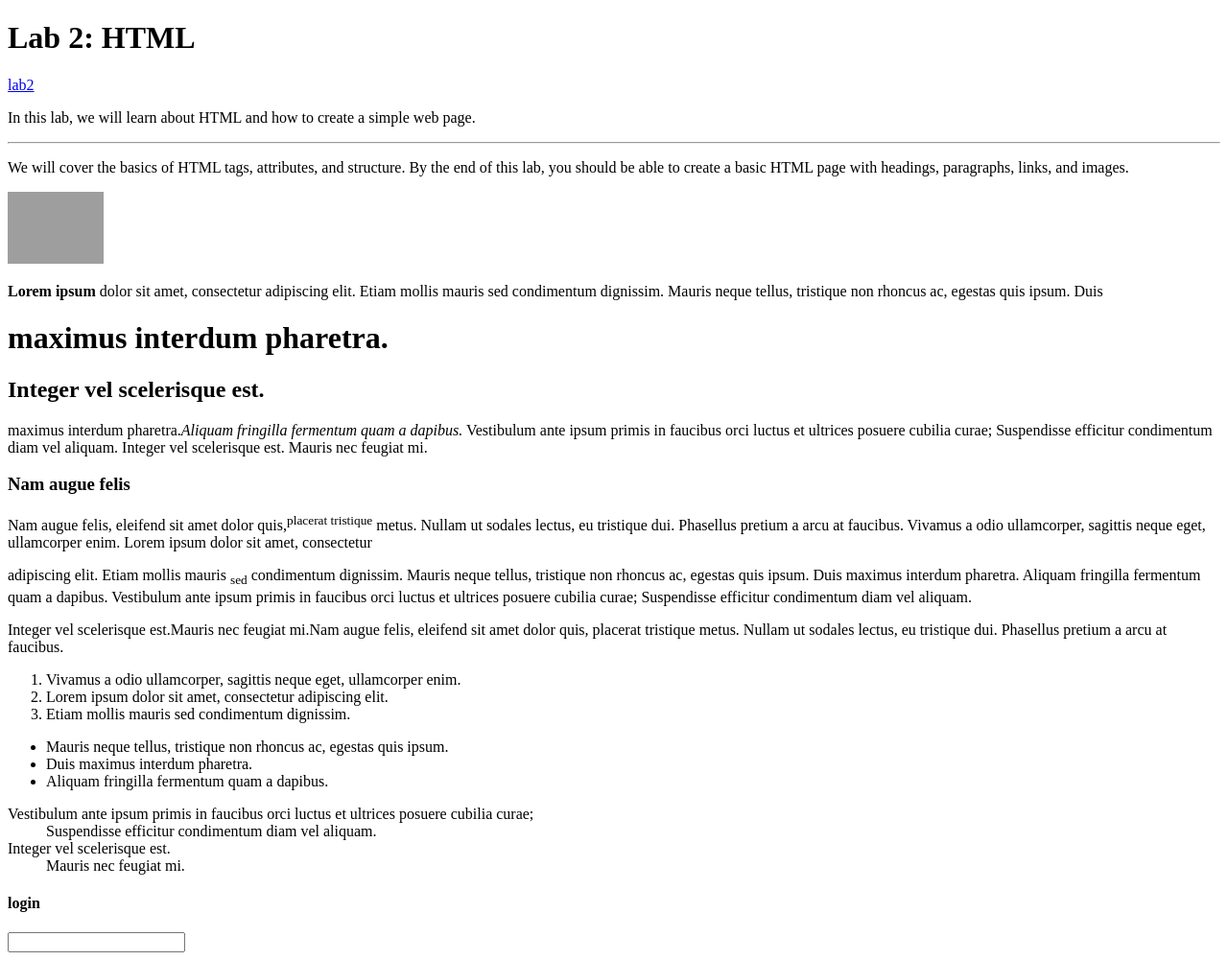
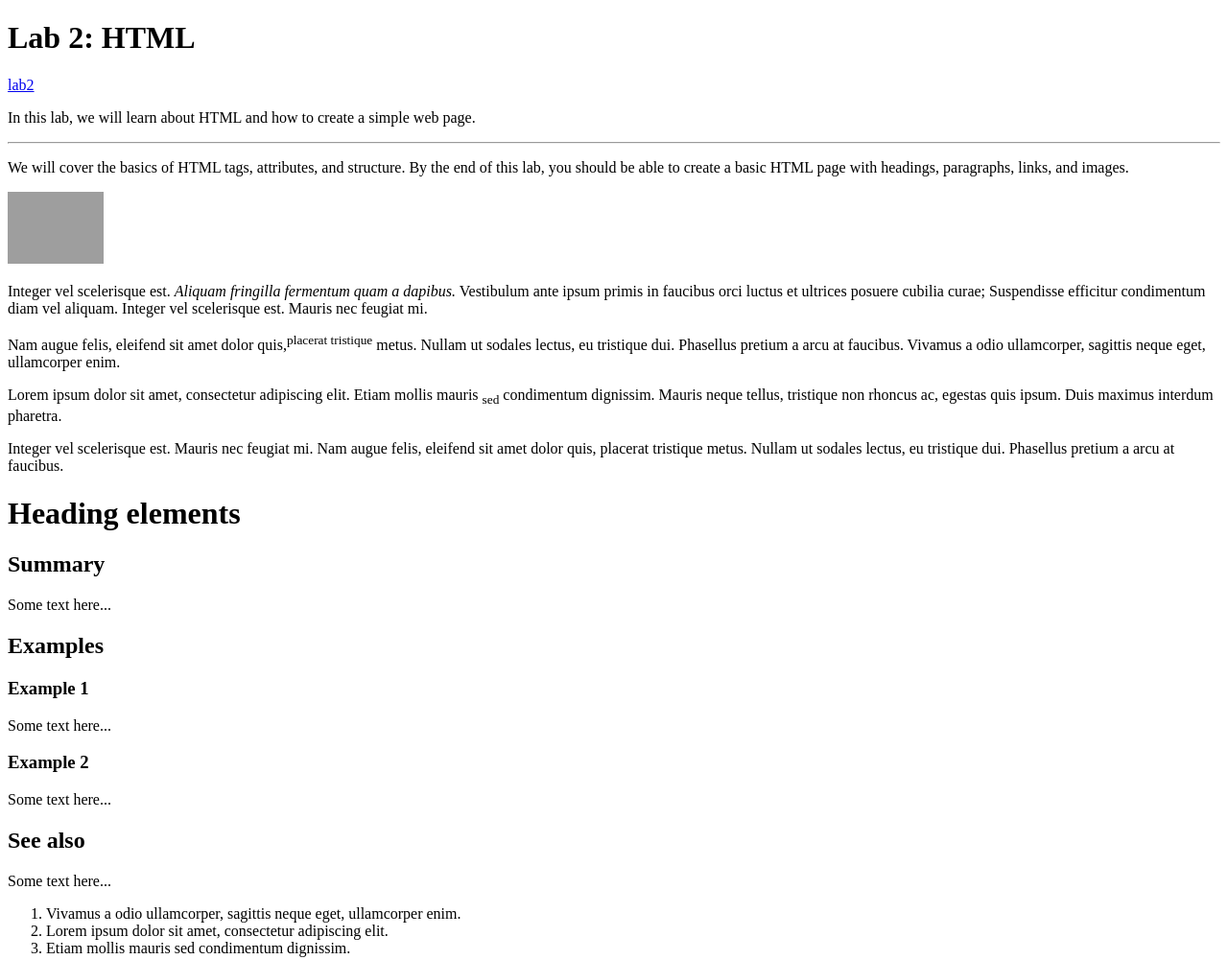
Before and after one commit to laflimban-ui/cpit-405-lab-1, a plain HTML site: page lab2.html in a window 1280 px wide. Shown: the top 1001 px of the page at 96% size. Drawn offline with Linux system fonts and the light colour scheme; grey boxes are pictures that could not be loaded.

Commit message:
Update lab2.html
Co-Authored-By: Claude Sonnet 5 <noreply@anthropic.com>

```diff
--- a/lab2.html
+++ b/lab2.html
@@ -14,19 +14,36 @@
     <hr>
     <p>We will cover the basics of HTML tags, attributes, and structure. By the end of this lab, you should be able to create a basic HTML page with headings, paragraphs, links, and images.</p>
 
+    <a href="https://cpit405.gitlab.io">
     <img src="https://cpit405.gitlab.io/images/kingfisher.png" width="100px" alt="Kingfisher bird" id="img">
-    <p><strong>Lorem ipsum</strong> dolor sit amet, consectetur adipiscing elit. Etiam mollis mauris sed condimentum dignissim. Mauris neque tellus, tristique non rhoncus ac, egestas quis ipsum. Duis</p>
-    <h1>maximus interdum pharetra.</h1>
-    <h2>Integer vel scelerisque est.</h2>
+    </a>
+    <p>Integer vel scelerisque est. <em>Aliquam fringilla fermentum quam a dapibus.</em> Vestibulum ante ipsum primis in faucibus orci luctus et ultrices posuere cubilia curae; Suspendisse efficitur condimentum diam vel aliquam. Integer vel scelerisque est. Mauris nec feugiat mi.</p>
 
-    <p>maximus interdum pharetra.<em>Aliquam fringilla fermentum  quam a dapibus.</em> Vestibulum ante ipsum primis in faucibus orci luctus et ultrices posuere cubilia curae; Suspendisse efficitur condimentum diam vel aliquam. Integer vel scelerisque est. Mauris nec feugiat mi.</p>
+    <p>Nam augue felis, eleifend sit amet dolor quis,<sup>placerat tristique</sup> metus. Nullam ut sodales lectus, eu tristique dui. Phasellus pretium a arcu at faucibus. Vivamus a odio ullamcorper, sagittis neque eget, ullamcorper enim.</p>
+    <p>Lorem ipsum dolor sit amet, consectetur adipiscing elit. Etiam mollis mauris <sub>sed</sub> condimentum dignissim. Mauris neque tellus, tristique non rhoncus ac, egestas quis ipsum. Duis maximus interdum pharetra.</p>
 
-    <h3>Nam augue felis</h3>
-    <p>Nam augue felis, eleifend sit amet dolor quis,<sup>placerat tristique</sup>  metus. Nullam ut sodales lectus, eu tristique dui. Phasellus pretium a arcu at faucibus. Vivamus a odio ullamcorper, sagittis neque eget, ullamcorper enim. Lorem ipsum dolor sit amet, consectetur</p>
-    <p>adipiscing elit. Etiam mollis mauris <sub>sed</sub> condimentum dignissim. Mauris neque tellus, tristique non rhoncus ac, egestas quis ipsum. Duis maximus interdum pharetra. Aliquam fringilla fermentum quam a dapibus. Vestibulum ante ipsum primis in faucibus orci luctus et ultrices posuere cubilia curae; Suspendisse efficitur condimentum diam vel aliquam. </span> </p>
+    <p><span>Integer vel scelerisque est. Mauris nec feugiat mi. Nam augue felis, eleifend sit amet dolor quis, placerat tristique metus. Nullam ut sodales lectus, eu tristique dui. Phasellus pretium a arcu at faucibus.</span></p>
 
-    <p><span>Integer vel scelerisque est.Mauris nec feugiat mi.Nam augue felis, eleifend sit amet dolor quis, placerat tristique metus. Nullam ut sodales lectus, eu tristique dui. Phasellus pretium a arcu at faucibus. </p>
-        <ol>
+
+
+
+   <h1>Heading elements</h1>
+
+    <h2>Summary</h2>
+    <p>Some text here...</p>
+
+    <h2>Examples</h2>
+
+    <h3>Example 1</h3>
+    <p>Some text here...</p>
+
+    <h3>Example 2</h3>
+    <p>Some text here...</p>
+
+    <h2>See also</h2>
+    <p>Some text here...</p>
+
+    <ol>
             <li>Vivamus a odio ullamcorper, sagittis neque eget, ullamcorper enim.</li>
             <li>Lorem ipsum dolor sit amet, consectetur adipiscing elit.</li>
             <li>Etiam mollis mauris sed condimentum dignissim.</li>
@@ -66,14 +83,17 @@
                 <td>Vue</td>
                 <td>Laravel</td>
             </tr>
+        </table>
 
             <form>
                 <h4>login</h4>
-             <input type="text" id="fname" name="fname"><br><br>
-             <h4>password</h4>
-             <input type="password" id="lname" name="lname"><br><br>
-             <input type="submit" value="Submit">
+                <input type="text" id="fname" name="fname"><br><br>
+                <h4>password</h4>
+                <input type="password" id="lname" name="lname"><br><br>
+                <input type="submit" value="Submit">
             </form>
+
+
 
 
 </body>
```
